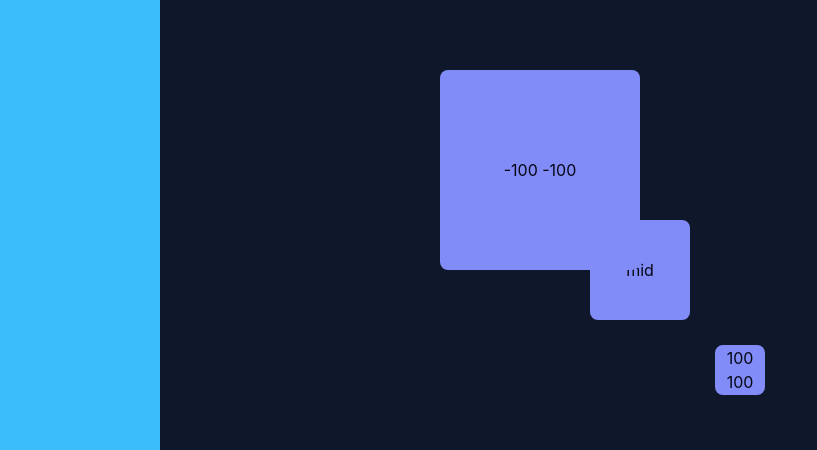
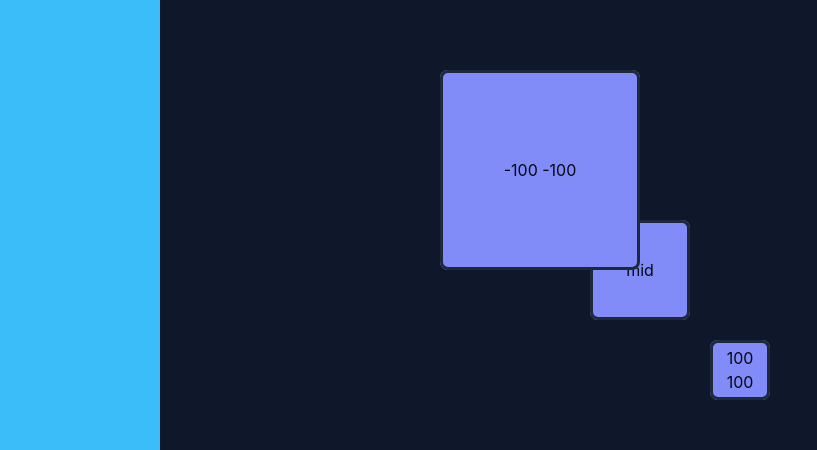
Before and after one commit to Xenon99o9/Junie, a React (Vite) app in the folder front/: page / in a window 1280 px wide. Both pictures are taken after a click on the button "Default". Shown: the part 130-580 px from the top of the page, without its empty margins (0-817 px from the left). Built offline with nearby package versions, Linux system fonts and the light colour scheme.

Commit message:
mise en place d localstorage, zindex augmenter si séléctionner, changement de text possible

```diff
--- a/front/src/App.tsx
+++ b/front/src/App.tsx
@@ -13,6 +13,21 @@ function App() {
 
   const [selected, setSelected] = useState<number | null>(null)
 
+  const updateCardPosition = (id: number, x: number, y: number) => {
+    setCards((prevCards) =>
+      prevCards.map((card) =>
+        card.id === id ? { ...card, x, y } : card
+      )
+    )
+  }
+
+  const updateCardText = (id: number, text: string) => {
+    setCards((prev) =>
+      prev.map((c) => (c.id === id ? { ...c, text } : c))
+    )
+  }
+
+
   useEffect(() => {
     localStorage.setItem("cards", JSON.stringify(cards))
   }, [cards])
@@ -24,7 +39,7 @@ function App() {
 
 
       {/* arrière-plan */}
-      <Map tab={cards} selected={selected} setSelected={setSelected}/>
+      <Map tab={cards} selected={selected} setSelected={setSelected} updateCardPosition={updateCardPosition} updateCardText={updateCardText}/>
       <ToolBar cards={cards} setCards={setCards}/>
 
   </div>
--- a/front/src/CardItem.tsx
+++ b/front/src/CardItem.tsx
@@ -1,23 +1,84 @@
+import { useState, useEffect } from "react"
+import type React from "react"
 import type { Card } from "./types"
 
 type Props = {
   card: Card
   selected: number | null
   setSelected: (id: number | null) => void
+  onPointerDown: (id: number, e: React.PointerEvent) => void
+  updateCardText: (id: number, text: string) => void
 }
 
-const CardItem = ({card, selected, setSelected} : Props) => {
+const CardItem = ({
+  card,
+  selected,
+  setSelected,
+  onPointerDown,
+  updateCardText,
+}: Props) => {
+  const [isEditing, setIsEditing] = useState(false)
+  const isSelected = selected === card.id
+
+  // Désactive automatiquement l'édition si la carte perd la sélection globale
+  useEffect(() => {
+    if (!isSelected) {
+      setIsEditing(false)
+    }
+  }, [isSelected])
 
   return (
-        <div onClick={(e) => {
+    <div
+      onClick={(e) => {
         e.stopPropagation()
-            setSelected(card.id)}}
-            style={{ left: `${card.x}px`, top: `${card.y}px`, width: `${card.width}px`, height: `${card.height}px`}}
-            className="absolute -translate-x-1/2 -translate-y-1/2  bg-secondary rounded-lg">
-            <div className={`h-full w-full flex items-center justify-center ${selected === card.id ? "border-4 border-primary rounded-lg" : "border-transparent"}`}>
-                <p className="text-secondary-content text-center">{card.text}</p>
+        setSelected(card.id)
+      }}
+      onDoubleClick={(e) => {
+        e.stopPropagation()
+        setIsEditing(true)
+      }}
+      onPointerDown={(e) => onPointerDown(card.id, e)}
+      style={{
+        left: `${card.x}px`,
+        top: `${card.y}px`,
+        width: `${card.width}px`,
+        height: `${card.height}px`,
+        zIndex: isSelected ? 1000 : card.index,
+      }}
+      className="absolute -translate-x-1/2 -translate-y-1/2 bg-secondary rounded-lg cursor-grab active:cursor-grabbing"
+    >
+      <div
+        className={`h-full w-full flex items-center justify-center p-2 ${
+          isSelected
+            ? "border-4 border-primary rounded-lg"
+            : "border-3 border-neutral rounded-lg"
+        }`}
+      >
+        {isSelected && isEditing ? (
+          <textarea
+            value={card.text}
+            onChange={(e) => updateCardText(card.id, e.target.value)}
+            onPointerDown={(e) => e.stopPropagation()}
+            onKeyDown={(e) => {
+              if (e.key === "Enter") {
+                e.preventDefault()
+                setIsEditing(false) // Quitte l'édition sans toucher à la sélection
+              }
+            }}
+            onBlur={() => setIsEditing(false)}
+            className="w-full h-full bg-transparent text-secondary-content text-center outline-none resize-none overflow-hidden cursor-text"
+            autoFocus
+          />
+        ) : (
+          <p
+            className={`text-secondary-content text-center w-full break-words ${
+              isSelected ? "select-text" : "select-none"
+            }`}
+          >
+            {card.text}
+          </p>
+        )}
       </div>
-
     </div>
   )
 }
--- a/front/src/Map.tsx
+++ b/front/src/Map.tsx
@@ -5,12 +5,58 @@ type Props = {
     tab: Card[]
     selected: number | null
     setSelected: (id: number | null) => void
+    updateCardPosition: (id:number,x:number,y:number)=>void
+    updateCardText: (id:number, text:string)=>void
 }
 
 
 
-const Map = ({ tab, selected, setSelected }: Props) => {
 
+
+const Map = ({ tab, selected, setSelected, updateCardPosition, updateCardText }: Props) => {
+
+
+  const handlePointerDown = (cardId: number, e: React.PointerEvent) => {
+      e.stopPropagation() // Empêche le clic de traverser vers le fond
+
+
+      if (selected !== cardId){
+        setSelected(cardId)
+      }
+
+
+      const currentCard = tab.find((card) => card.id === cardId )
+      if (!currentCard){
+        return
+      }
+
+      // A. Captures au moment T : où est la souris et où est l'objet ?
+      const startSourisX = e.clientX
+      const startSourisY = e.clientY
+      const startObjetX = currentCard.x
+      const startObjetY = currentCard.y
+
+      // B. Fonction appelée à chaque micro-déplacement
+      const handlePointerMove = (moveEvent: PointerEvent) => {
+        // Calcul du décalage (delta)
+        const deltaX = moveEvent.clientX - startSourisX
+        const deltaY = moveEvent.clientY - startSourisY
+
+        // Nouvelle position = point de départ de l'objet + décalage
+        updateCardPosition(cardId, startObjetX + deltaX, startObjetY + deltaY)
+      }
+
+      // C. Fonction appelée au relâchement
+      const handlePointerUp = () => {
+        // Nettoyage impératif : on arrête d'écouter la fenêtre
+        window.removeEventListener("pointermove", handlePointerMove)
+        window.removeEventListener("pointerup", handlePointerUp)
+      }
+
+      // D. Branchement temporaire sur la fenêtre
+      window.addEventListener("pointermove", handlePointerMove)
+      window.addEventListener("pointerup", handlePointerUp)
+  }
     return (
 
     <div onClick={() => setSelected(null)} className="relative w-screen h-screen overflow-hidden bg-base-100">
@@ -21,7 +67,10 @@ const Map = ({ tab, selected, setSelected }: Props) => {
             key={card.id}
             card={card}
             selected={selected}
-            setSelected={setSelected}/>
+            setSelected={setSelected}
+            onPointerDown={handlePointerDown}
+            updateCardText={updateCardText}
+            />
         ))}
 
       </div>
--- a/front/src/ToolBar.tsx
+++ b/front/src/ToolBar.tsx
@@ -14,14 +14,16 @@ const ToolBar = ({cards, setCards} : Props) => {
     y:0,
     width: 100,
     height: 100,
+    index: 10,
   }
   const test1 : Card ={
     id:1,
     text:"100 100",
     x:100,
     y:100,
-    width: 50,
-    height: 50,
+    width: 60,
+    height: 60,
+    index: 10,
   }
   const test2 : Card ={
     id:2,
@@ -30,6 +32,7 @@ const ToolBar = ({cards, setCards} : Props) => {
     y:-100,
     width: 200,
     height: 200,
+    index: 10,
   }
 
 
--- a/front/src/types.ts
+++ b/front/src/types.ts
@@ -5,4 +5,5 @@ export type Card = {
   y: number
   width: number
   height: number
+  index: number
 }
```
Lines whose indentation alone changed are shown as unchanged.
